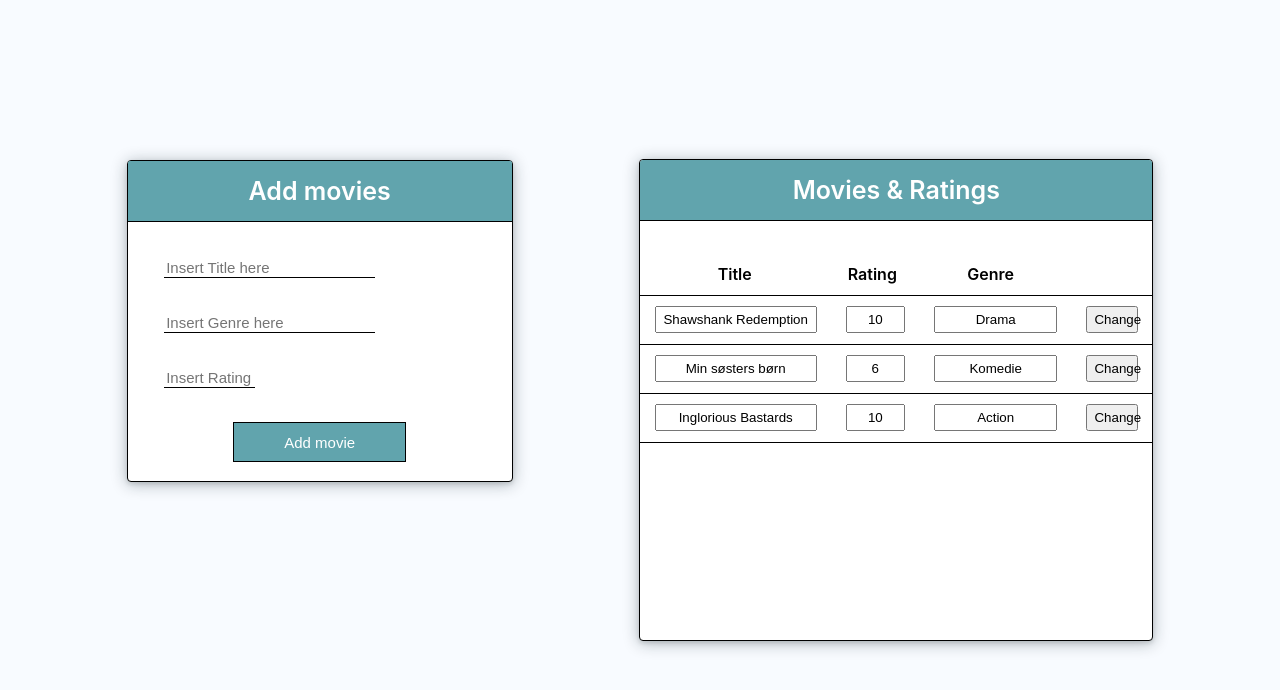
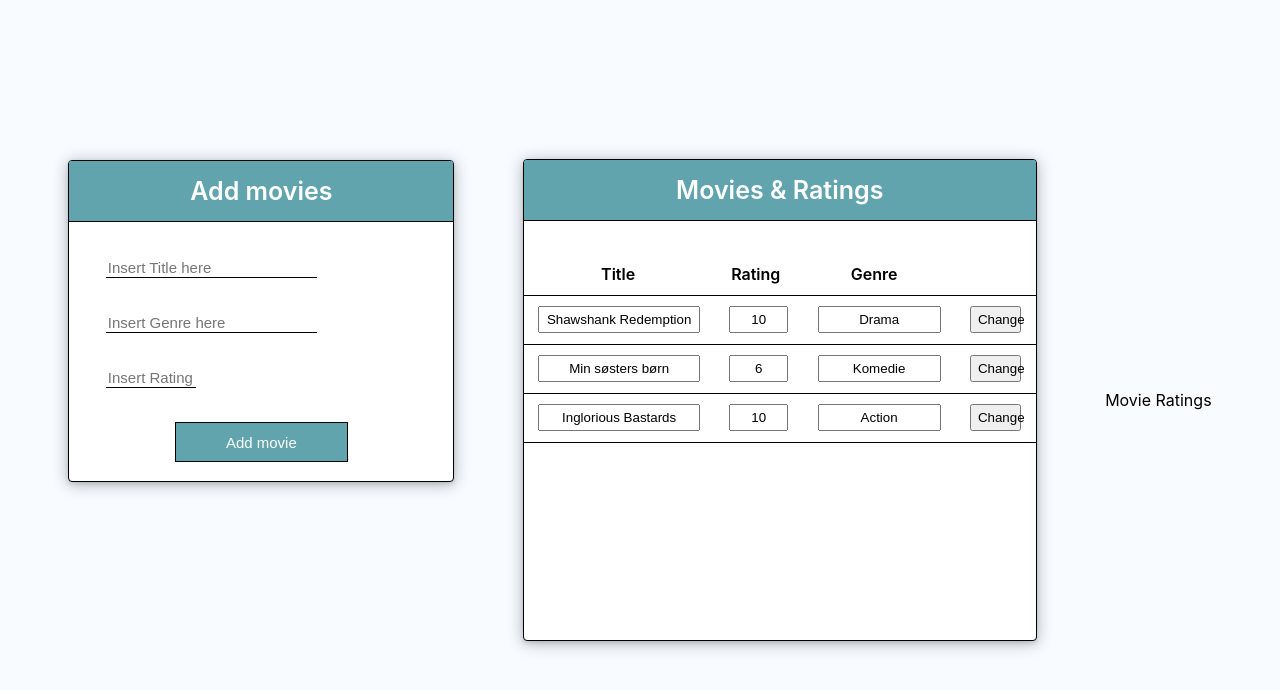
Before and after one commit to Hotwing3000/intro_react_javascript_ida_course, a React (Create React App) app: page / in a window 1280 px wide. Shown: the top 690 px of the page. Built offline with nearby package versions, Linux system fonts and the light colour scheme.

Commit message:
Navbar.js added

```diff
--- a/src/App.js
+++ b/src/App.js
@@ -14,7 +14,7 @@ function App() {
     <div className="Container">
       <AddMovie title={title} setTitle={setTitle} rating={rating} setRating={setRating} genre={genre} setGenre={setGenre} movies={movies} setMovies={setMovies} addMovie={addMovie}/>
       <MovieRatings title={title} setTitle={setTitle} rating={rating} setRating={setRating} genre={genre} setGenre={setGenre} movies={movies} updateMovies={updateMovies}/>
-
+      <Navbar />
     </div>
   )
 }
--- /dev/null
+++ b/src/componentFolder/Navbar.js
@@ -0,0 +1,9 @@
+function Navbar () {
+    return (
+      <div className="Navbar">
+        <div className="NavbarText">Movie Ratings</div>
+      </div>
+    )
+  }
+
+  export default Navbar
```
